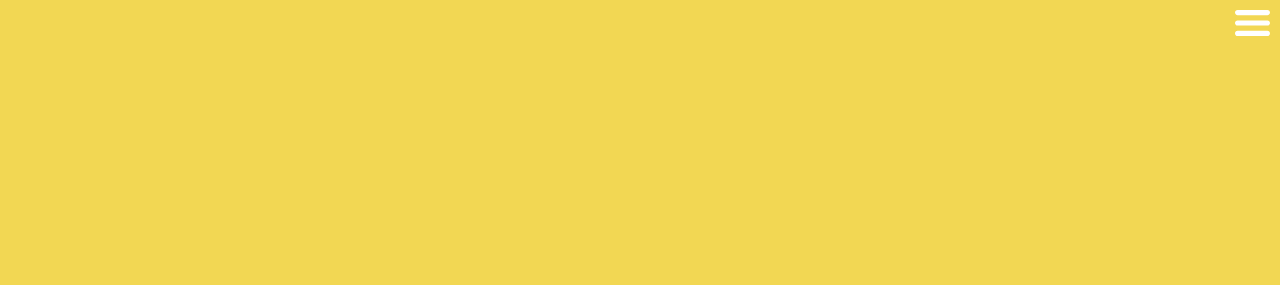
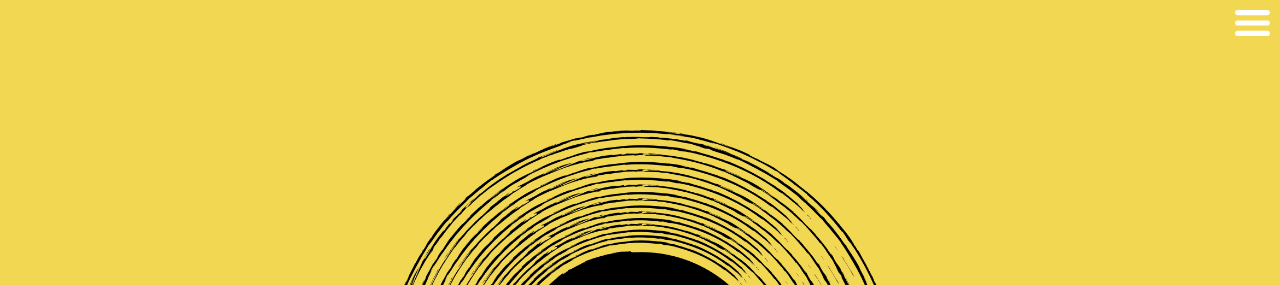
Before and after one commit to jamie-smith8/dsn1676-term-project, a plain HTML site: page index.html in a window 1280 px wide. Shown: the top 285 px of the page. Drawn offline with nearby package versions, Linux system fonts and the light colour scheme; a web font is replaced by a local one.

Commit message:
centered record
…now to make it spin!

```diff
--- a/css/main.css
+++ b/css/main.css
@@ -45,8 +45,6 @@
     top: 10px;
 }
 
-
-
 .header {
     height: 90vh;
     background-color: #F2D753;
@@ -57,6 +55,20 @@
     position: absolute;
     left: 0;
     top: 0;
+}
+
+.spin-record {
+    width: 40%;
+    position: absolute;
+    top: 18%;
+    left: 50%;
+    margin-left: -20%;
+}
+
+.record-label {
+    width: 10vh;
+    margin: auto;
+    display: block;
 }
 
 .title {
--- a/index.html
+++ b/index.html
@@ -26,9 +26,11 @@
             </div>
         </nav>
 
+        <img class="spin-record" src="images/spin-record.png">
+
+
         <h1 class="title">The Beach Boys</h1>
 
-    </div>
 
     <h3 class="est">est. 1961</h3>
 
```
Also changed, not shown: images/record-label.png (added), images/spin-record.png (added), images/spin-record.svg (added).
